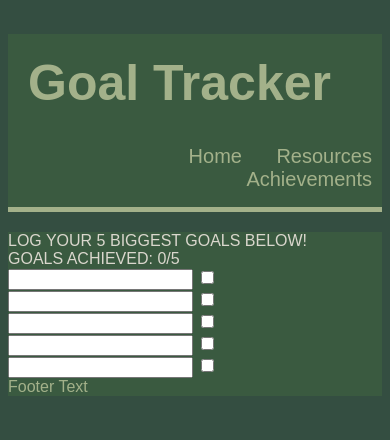
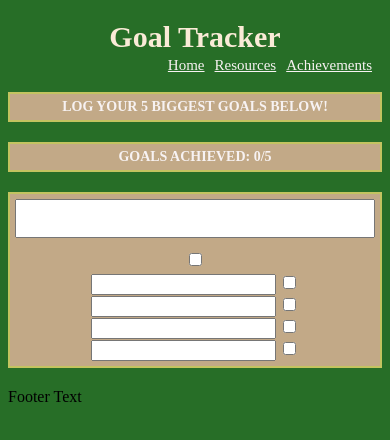
Before and after one commit to marylfisher/GoalTrackerProject, a plain HTML site: page index.html in a window 390 px wide. Drawn offline with Linux system fonts and the light colour scheme.

Commit message:
Foundation Css styling

```diff
--- a/Assets/CSS/style.css
+++ b/Assets/CSS/style.css
@@ -1,53 +1,159 @@
-
-body {
-    font-family:Arial, Helvetica, sans-serif;
-    background: #344e41;
+body{
+  background-color: rgb(39, 110, 39);;
 }
 
-header,
-footer {
-    background: #3A5A40;
-    color: #A3B18A;
-    flex-wrap: wrap;
-}
-
-header {
-    border-bottom: 5px solid #A3B18A;
-    margin-bottom: 20px;
-}
 
 header h1 {
+
+display: flex;
+justify-content: center;
+text-align: center;
+flex-wrap: wrap;
+color: rgb(195, 195, 96);
 font-size: 50px;
-    padding-left: 20px;
-    padding-top: 20px;
+margin-bottom: 0%;
+
 }
 
  nav ul {
-    text-align: right;
-    text-decoration: none;
+ display: flex;
+ padding-top: 1px;
+ padding-bottom: 2px;
+ color: rgb(195, 195, 96);
+ margin-top: 2px;
+ display: flex-end;
+ justify-content: end;
+}
+
+nav li{
+  display: inline-flex;
+   margin-right: 10px;
+   font-size:20px;
+
+
+}
+nav a{
+  color: rgb(247, 242, 242);
+}
+nav a:hover{
+ color: rgb(237, 237, 174);
+
+}
+
+.container{
+  display:flex;
+  justify-content: space-between;
+  gap: 40px;
+  margin-top: 15px;
+  border-bottom:  2px solid rgb(195, 195, 96);
+  margin-bottom: 15px;
+
+}
+.card {
+  padding: 5px;
+  flex:1;
+  margin-block-end: 20px;
+  color: rgb(247, 242, 242);
+  font-weight: bolder;
+  text-align: center;
+  font-size: 20px;
+  border: 2px solid rgb(195, 195, 96);
+
+  background-color: rgb(194, 169, 135);
+  flex-wrap: wrap;
+
 }
 
 
-nav li {
-    display: inline-flex;
-    text-align: right;
+/*text type user input */
+
+.user-inputs input {
+
+  margin-bottom:7px;
+  padding: 10px;
+  box-sizing:border-box;
+  font-weight: bold;
+  color: black;
+  flex-wrap: wrap;
+
+}
+.user-inputs{
+  display:flex;
+  flex-direction: column;
+  gap: 5px;
+  flex-wrap: wrap;
+
+}
+.input-group{
+  position:relative;
+  display:flex;
+  align-items: center;
+}
+
+/* */
+.input-group input{
+  flex:1;
+  padding:10px;
+  padding-right: 90px;
+  box-sizing:border-box;
+
+
+}
+.input-group button{
+  position: absolute;
+  right: 40px;
+  padding: 2px;
   padding-right: 10px;
+  padding-left: 10px;
+  margin-bottom: 8px;
+  background-color: rgb(208, 208, 206);
+  color: rgb(23, 22, 22);
+  cursor: pointer;
+  font-size: 16px;
+  border: none;
+  border-radius: 5px;
+  flex-wrap: wrap;
+
+}
+.input-group button:hover {
+  background-color: rgb(237, 237, 174);
+}
+
+@media screen and (max-width:850px){
+
+  header h1{
+   color: antiquewhite;
+    font-size:30px;
+  }
+  nav ul {
+    flex-wrap: wrap;
+  }
+  nav li{
+    font-size: 15px;
 
   }
 
-nav a {
-    color: #A3B18A;
-    text-decoration: none;
-    padding-left: 20px;
-    font-size: 20px;
+  .container {
+    flex-direction: column;
+    gap: 10px;
+    flex-wrap: wrap;
+    font-size:10px;
   }
 
-nav a:hover {
-    color: #DAD7CD;
+  .card {
+    font-size: 14px;
+    padding: 5px;
   }
 
+  .input-group input {
+    padding: 5px;
+    padding-right: 60px;
+    font-size: 12px;
+  }
 
-main {
-    background: #3A5A40;
-    color: #DAD7CD;
+  .input-group button {
+    right: 5px;
+    padding: 2px;
+    font-size: 12px;
   }
+}
```
Lines whose indentation alone changed are shown as unchanged.
